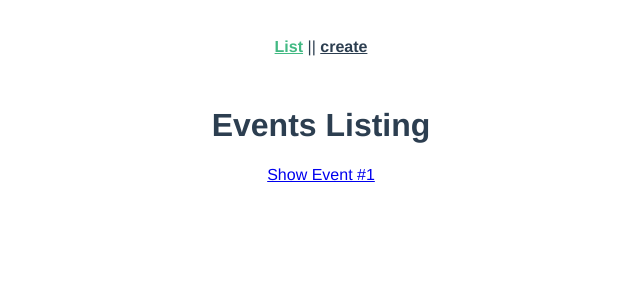
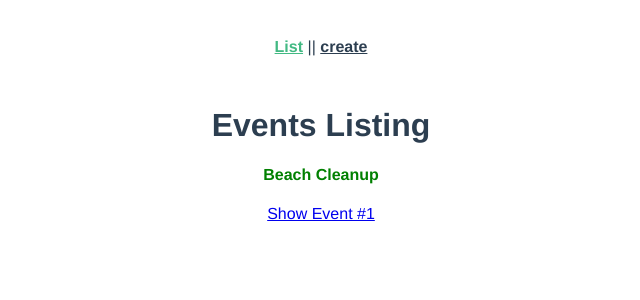
Before and after one commit to karamsetty09/vue-shop, a Vue app: page / in a window 1280 px wide. Shown: the top 300 px of the page, without its empty margins (319-959 px from the left). Built offline with nearby package versions, Linux system fonts and the light colour scheme.

Commit message:
Adding component in components and display in views.

```diff
--- /dev/null
+++ b/src/components/EventCard.vue
@@ -0,0 +1,21 @@
+<template>
+  <div>
+      <h4>{{title}}</h4>
+  </div>
+</template>
+
+<script>
+export default {
+    data(){
+        return {
+            title: 'Beach Cleanup'
+        }
+    }
+}
+</script>
+
+<style>
+h4{
+    color: green;
+}
+</style>
--- a/src/views/EventList.vue
+++ b/src/views/EventList.vue
@@ -1,6 +1,18 @@
 <template>
 <div>
   <h1>Events Listing</h1>
+
+  <EventCard/>
   <router-link :to="{name:'event-show'}">Show Event #1</router-link>
 </div>
 </template>
+
+<script>
+import EventCard from '@/components/EventCard.vue'
+
+export default {
+  components: {
+    EventCard
+  }
+}
+</script>
```
